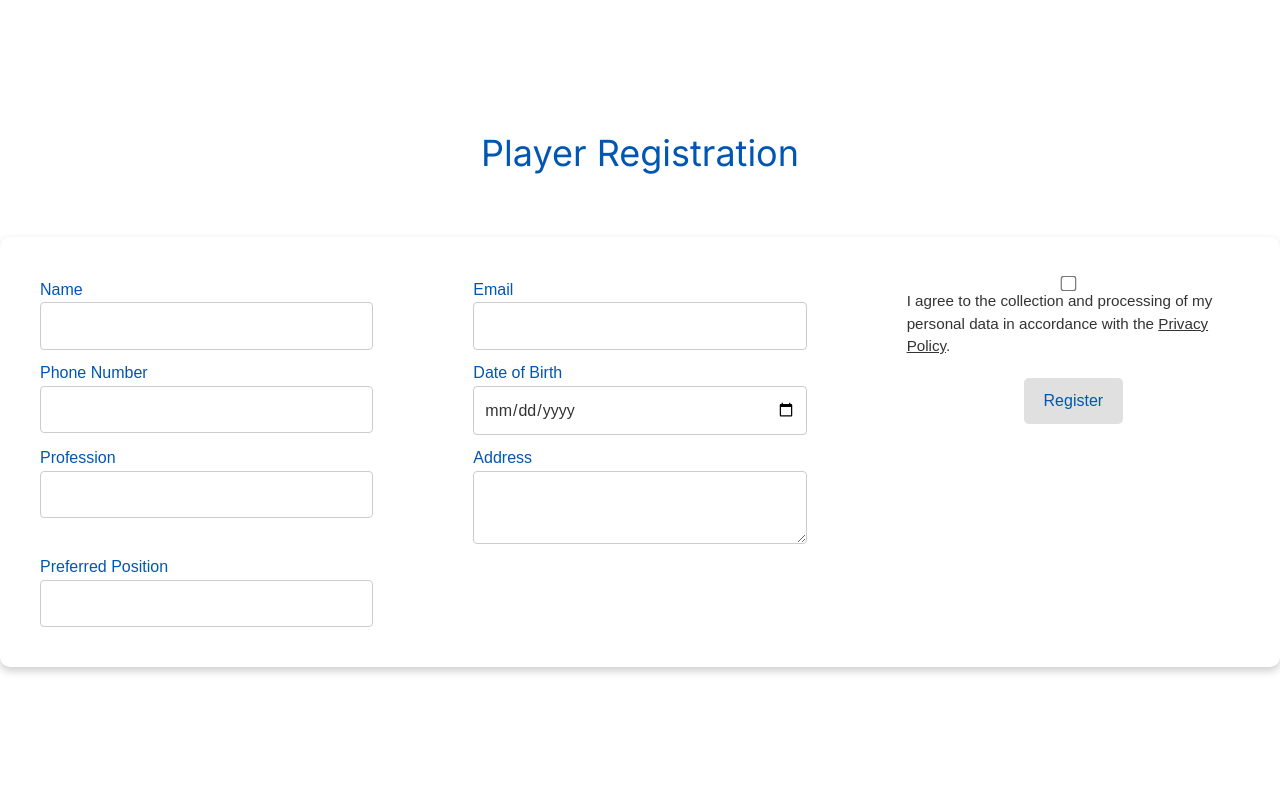
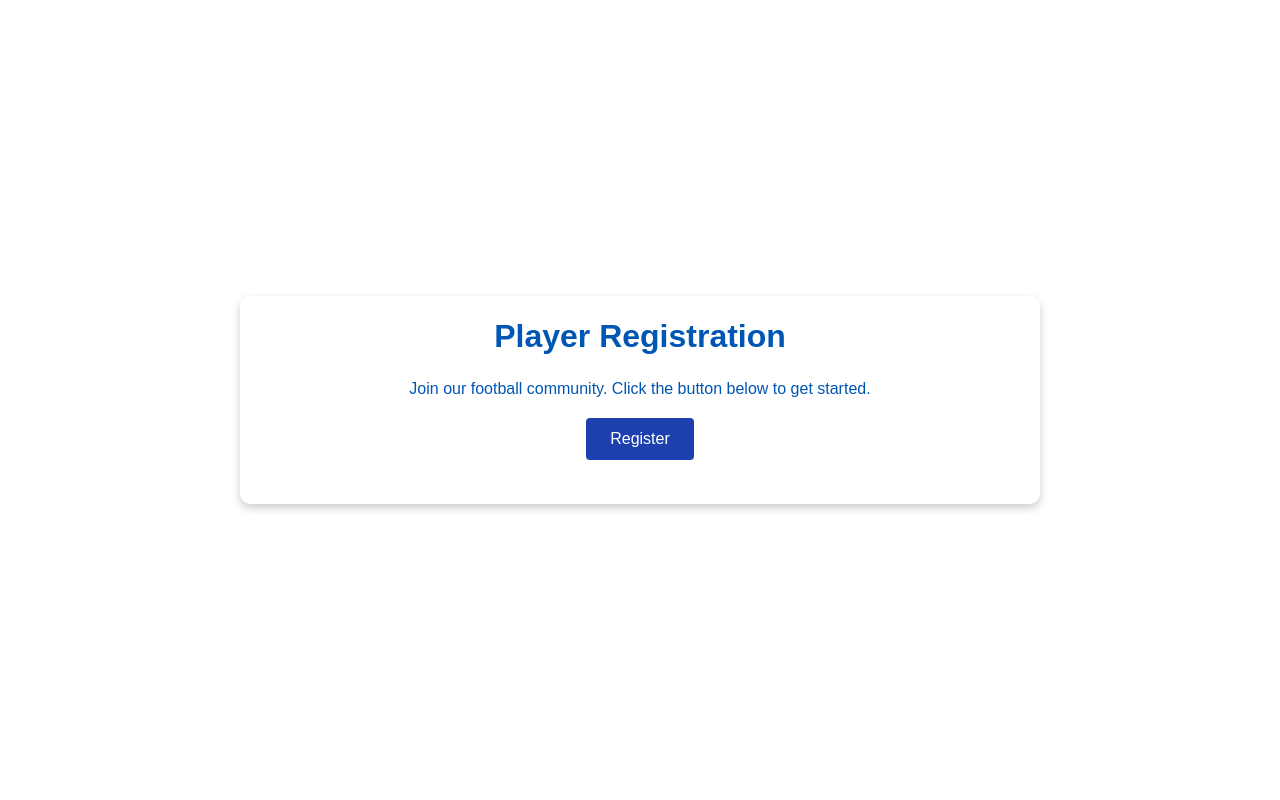
Before and after one commit to ashray-00/nftmunich, a Next.js app: page / in a window 1280 px wide. Shown: the part 1600-2400 px from the top of the page. Built offline with nearby package versions, Linux system fonts and the light colour scheme; no server answers.

Commit message:
Player Registration Page

```diff
--- a/src/app/globals.css
+++ b/src/app/globals.css
@@ -14,3 +14,26 @@ body {
   font-family: Arial, sans-serif;
   line-height: 1.6;
 }
+
+.container {
+  padding: 20px;
+  max-width: 800px;
+  margin: 0 auto;
+  font-family: Arial, sans-serif;
+  line-height: 1.6;
+  background-color: var(--tw-color-bavarian-white);
+  /* White background */
+  color: var(--tw-color-bavarian-blue);
+  /* Blue text */
+  border-radius: 10px;
+  box-shadow: 0 4px 8px rgba(0, 0, 0, 0.2);
+}
+
+.title {
+  font-size: 2rem;
+  font-weight: bold;
+  margin-bottom: 20px;
+  text-align: center;
+  color: var(--tw-color-bavarian-blue);
+  /* Blue title */
+}
--- a/src/app/page.tsx
+++ b/src/app/page.tsx
@@ -1,10 +1,13 @@
+"use client";
+
 import Header from '../components/Header';
 import Carousel from '../components/Carousel';
 import ContactOptions from '../components/ContactOptions';
-import PlayerRegistrationForm from '../components/PlayerRegistrationForm';
 import AboutUs from "../components/AboutUs";
+import { useRouter } from "next/navigation";
 
 export default function Home() {
+  const router = useRouter();
   return (
     <div className="min-h-screen bg-bavarian-white text-bavarian-blue">
       <Header />
@@ -25,14 +28,24 @@ export default function Home() {
           </div>
         </section>
         <section id="player-registration" className="w-full h-screen flex flex-col items-center justify-center">
-          <h2 className="text-4xl mb-8">Player Registration</h2>
-          <div className="w-full flex justify-center mt-8">
-            <PlayerRegistrationForm />
+          <div className="container mx-auto px-4">
+            <h2 className="text-4xl mb-8 font-bold title">Player Registration</h2>
+            <div className="text-center mb-6">
+              <p className="mb-4">
+                Join our football community. Click the button below to get started.
+              </p>
+              <button
+                onClick={() => router.push("/player-registration")}
+                className="bg-blue-800 text-white px-6 py-2 rounded hover:bg-blue-900 transition"
+              >
+                Register
+              </button>
+            </div>
           </div>
         </section>
         <section id="contact" className="w-full h-screen flex flex-col items-center justify-center">
           <div className="flex flex-col items-center justify-center" style={{ marginTop: '30vh' }}>
-            <h2 className="text-4xl mb-8">Contact Us</h2>
+            <h2 className="text-4xl mb-8 title">Contact Us</h2>
           </div>
           <div className="flex-grow flex items-center justify-center">
             <ContactOptions />
--- /dev/null
+++ b/src/app/player-registration/page.tsx
@@ -0,0 +1,29 @@
+"use client";
+
+import React from "react";
+import PlayerRegistrationForm from "../../components/PlayerRegistrationForm";
+import styles from "../../styles/PlayerRegistrationForm.module.css";
+import Link from "next/link";
+
+const PlayerRegistrationPage = () => {
+    return (
+        <div className={styles.container}> {/* Use the container class */}
+            {/* Sticky Header with Logo and Title */}
+            <div className={styles.header}>
+                <Link href="/#home" className={styles.logoLink}>
+                    <img
+                        src="/logo.png" // Replace with the path to your logo
+                        alt="Logo"
+                        className={styles.logo}
+                    />
+                </Link>
+                <h1 className={styles.title}>Player Registration</h1>
+            </div>
+
+            {/* Player Registration Form */}
+            <PlayerRegistrationForm />
+        </div>
+    );
+};
+
+export default PlayerRegistrationPage;
--- a/src/app/privacy-policy/page.tsx
+++ b/src/app/privacy-policy/page.tsx
@@ -23,7 +23,7 @@ const PrivacyPolicy = () => {
                 <li>Date of birth</li>
                 <li>Profession</li>
                 <li>Address</li>
-                <li>Preferred position</li>
+                <li>Health Condition/Allergies</li>
             </ul>
             <h2 className={styles.subtitle}>Why We Collect Your Data</h2>
             <p className={styles.text}>
--- a/src/components/PlayerRegistrationForm.tsx
+++ b/src/components/PlayerRegistrationForm.tsx
@@ -1,196 +1,84 @@
 "use client";
 
-import React, { useState, useEffect } from 'react';
-import styles from '../styles/PlayerRegistrationForm.module.css';
+import React, { useState } from "react";
+import { useRouter } from "next/navigation";
+import styles from "../styles/PlayerRegistrationForm.module.css";
 
-const PlayerRegistrationForm: React.FC = () => {
-  const APP_ID = process.env.NEXT_PUBLIC_APP_ID;
+const PlayerRegistrationPage = () => {
+  const [hasConsented, setHasConsented] = useState(false);
+  const [hasDisagreed, setHasDisagreed] = useState(false);
+  const router = useRouter();
 
-  const [formData, setFormData] = useState({
-    name: '',
-    email: '',
-    phone: '',
-    dob: '',
-    profession: '',
-    address: '',
-    position: '',
-    consent: false,
-  });
-  const [isFormValid, setIsFormValid] = useState(false);
-  const [isSubmitted, setIsSubmitted] = useState(false);
-  const [emailError, setEmailError] = useState('');
-
-  useEffect(() => {
-    const isValid = Object.values(formData).every(
-      value => value !== '' && value !== null) && formData.consent;
-    setIsFormValid(isValid);
-  }, [formData]);
-
-  const handleChange = (
-    e: React.ChangeEvent<HTMLInputElement | HTMLTextAreaElement | HTMLSelectElement>
-  ) => {
-    const { name, value, type } = e.target as HTMLInputElement;
-    const checked = type === "checkbox" ? (e.target as HTMLInputElement).checked : undefined;
-    setFormData({
-      ...formData,
-      [name]: type === "checkbox" ? checked : value, // Handle checkbox state
-    });
-    if (name === "email") {
-      setEmailError(""); // Clear email error when user modifies the email field
-    }
+  const handleAgree = () => {
+    setHasConsented(true);
+    setHasDisagreed(false); // Reset disagreement message
   };
 
-  const handleSubmit = async (e: React.FormEvent) => {
-    e.preventDefault();
-    const formPayload = new FormData();
-    formPayload.append('Name', formData.name);
-    formPayload.append('Phone Number', formData.phone);
-    formPayload.append('Email', formData.email);
-    formPayload.append('Date Of Birth', formData.dob);
-    formPayload.append('Profession', formData.profession);
-    formPayload.append('Address', formData.address);
-    formPayload.append('Preferred Position', formData.position);
+  const handleDisagree = () => {
+    setHasDisagreed(true);
+  };
 
-    const baseURL = `https://script.google.com/macros/s/${APP_ID}/exec`;
+  const handleBack = () => {
+    router.push("/#player-registration");
+  };
 
-    try {
-      const res = await fetch(baseURL, {
-        method: 'POST',
-        body: formPayload,
-      });
-      const result = await res.json();
-
-      if (result.result === 'success') {
-        setIsSubmitted(true);
-      } else if (result.result === 'error' && result.message === 'Email address already registered.') {
-        setEmailError('This email address is already registered.'); // Set email error
-      } else {
-        alert('Failed to submit the form. Please try again.');
-      }
-    } catch (error) {
-      console.error('Error submitting form:', error);
-      alert('An error occurred. Please try again.');
-    }
-  };
   return (
-    <div className={styles.container}>
-      {isSubmitted ? ( // Conditionally render success message or form
-        <div className={styles.successMessage}>
-          <h2>Player Registration Successful!</h2>
-          <p>Thank you for registering. We will contact you soon.</p>
+    <div className="min-h-screen bg-bavarian-white text-bavarian-blue p-8">
+      {/* Consent Section */}
+      {!hasConsented ? (
+        <div className="mt-8 text-center">
+          <p className="mb-4">
+            I agree to the collection and processing of my personal data in
+            accordance with the{" "}
+            <a href="/privacy-policy" className="text-blue-600 underline">
+              Privacy Policy
+            </a>.
+          </p>
+          <div className="flex justify-center gap-4">
+            <button
+              onClick={handleAgree}
+              className="bg-green-500 text-white px-4 py-2 rounded hover:bg-green-600 transition"
+            >
+              Agree
+            </button>
+            <button
+              onClick={handleDisagree}
+              className="bg-red-500 text-white px-4 py-2 rounded hover:bg-red-600 transition"
+            >
+              Disagree
+            </button>
+          </div>
+          {hasDisagreed && (
+            <p className="mt-4 text-red-600">
+              You need to agree to the consent to proceed with registration.
+            </p>
+          )}
         </div>
       ) : (
-        <form onSubmit={handleSubmit} className={styles.form}>
-          <div className={styles.formLeft}>
-            <div className={styles.formGroup}>
-              <label htmlFor="name">Name</label>
-              <input
-                type="text"
-                id="name"
-                name="name"
-                value={formData.name}
-                onChange={handleChange}
-                className={styles.input}
-                required
-              />
-            </div>
-            <div className={`${styles.formGroup} ${emailError ? styles.error : ''}`}>
-              <label htmlFor="email">Email</label>
-              <input
-                type="email"
-                id="email"
-                name="email"
-                value={formData.email}
-                onChange={handleChange}
-                className={styles.input}
-                required
-              />
-              {emailError && <p className={styles.errorMessage}>{emailError}</p>}
-            </div>
-            <div className={styles.formGroup}>
-              <label htmlFor="phone">Phone Number</label>
-              <input
-                type="tel"
-                id="phone"
-                name="phone"
-                value={formData.phone}
-                onChange={handleChange}
-                className={styles.input}
-                required
-              />
-            </div>
-            <div className={styles.formGroup}>
-              <label htmlFor="dob">Date of Birth</label>
-              <input
-                type="date"
-                id="dob"
-                name="dob"
-                value={formData.dob}
-                onChange={handleChange}
-                className={styles.input}
-                required
-              />
-            </div>
-            <div className={styles.formGroup}>
-              <label htmlFor="profession">Profession</label>
-              <input
-                type="text"
-                id="profession"
-                name="profession"
-                value={formData.profession}
-                onChange={handleChange}
-                className={styles.input}
-                required
-              />
-            </div>
-            <div className={styles.formGroup}>
-              <label htmlFor="address">Address</label>
-              <textarea
-                id="address"
-                name="address"
-                value={formData.address}
-                onChange={handleChange}
-                className={styles.input}
-                required
-              />
-            </div>
-            <div className={styles.formGroup}>
-              <label htmlFor="position">Preferred Position</label>
-              <input
-                type="text"
-                id="position"
-                name="position"
-                value={formData.position}
-                onChange={handleChange}
-                className={styles.input}
-                required
-              />
-            </div>
-          </div>
-          <div className={styles.formRight}>
-            <div className={styles.formGroup}>
-              <input
-                type="checkbox"
-                id="consent"
-                name="consent"
-                onChange={handleChange}
-                required
-                className={styles.checkbox}
-              />
-              <label htmlFor="consent" className={styles.checkboxLabel}>
-                I agree to the collection and processing of my personal data in
-                accordance with the{" "}
-                <a href="/privacy-policy" className={styles.link}>
-                  Privacy Policy
-                </a>.
-              </label>
-            </div>
-            <button type="submit" className={styles.submitButton} disabled={!isFormValid}>Register</button>
-          </div>
-        </form>
+        // Google Form Embed
+        <div className={styles.iframeWrapper}>
+          <iframe
+            src="https://docs.google.com/forms/d/e/1FAIpQLSdXgqk137Rabuj3tgB9N7hzqgwXfgVf7Y2_s7g5F1t15SriKg/viewform?embedded=true"
+            className={styles.iframe}
+            title="Google Form"
+            allowFullScreen
+          >
+            Loading…
+          </iframe>
+        </div>
       )}
+
+      {/* Back Button */}
+      <div className="mt-8 text-center">
+        <button
+          onClick={handleBack}
+          className="bg-bavarian-blue text-white px-4 py-2 rounded hover:bg-blue-700 transition"
+        >
+          Back
+        </button>
+      </div>
     </div>
   );
 };
 
-export default PlayerRegistrationForm;
+export default PlayerRegistrationPage;
--- a/src/styles/PlayerRegistrationForm.module.css
+++ b/src/styles/PlayerRegistrationForm.module.css
@@ -1,14 +1,55 @@
 .container {
-  padding: 20px;
+  width: 100%;
+  height: 100vh;
+  margin: 0;
+  padding: 0;
+  display: flex;
+  flex-direction: column;
+  background-color: #ffffff;
+}
+
+.header {
+  position: sticky;
+  /* Make the header always visible */
+  top: 0;
+  left: 0;
+  width: 100%;
+  display: flex;
+  align-items: center;
+  justify-content: space-between;
+  /* Space between logo and title */
+  background-color: #ffffff;
+  /* Match the background color */
+  padding: 16px;
+  box-shadow: 0 2px 4px rgba(0, 0, 0, 0.1);
+  /* Optional: Add a subtle shadow */
+  z-index: 1000;
+  /* Ensure it stays above other elements */
+}
+
+.logoLink {
+  display: flex;
+  align-items: center;
+  text-decoration: none;
+}
+
+.logo {
+  height: 40px;
+  /* Adjust the size of the logo */
+  cursor: pointer;
+}
+
+.title {
+  font-size: 1.5rem;
+  font-weight: bold;
+  color: #0070f3;
+  /* Customize the title color */
   margin: 0 auto;
-  font-family: Arial, sans-serif;
-  line-height: 1.6;
-  background-color: var(--tw-color-bavarian-white);
-  /* White background */
-  color: var(--tw-color-bavarian-blue);
-  /* Blue text */
-  border-radius: 10px;
-  box-shadow: 0 4px 8px rgba(0, 0, 0, 0.2);
+  /* Center the title */
+  position: absolute;
+  /* Center the title in the header */
+  left: 50%;
+  transform: translateX(-50%);
 }
 
 .form {
@@ -16,6 +57,31 @@
   grid-template-columns: 1fr;
   gap: 10px 100px;
   padding: 20px;
+}
+
+.iframeWrapper {
+  width: 100%;
+  /* Ensure the iframe wrapper takes up the full width */
+  height: calc(100vh - 50px);
+  /* Subtract the height of the title or any header */
+  display: flex;
+  justify-content: center;
+  align-items: center;
+  padding: 0;
+  /* Remove any padding around the iframe */
+  margin: 0;
+  /* Remove any margin around the iframe */
+}
+
+.iframe {
+  width: 100%;
+  /* Make the iframe take up the full width of the wrapper */
+  height: 100%;
+  /* Make the iframe take up the full height of the wrapper */
+  border: none;
+  /* Remove the border around the iframe */
+  border-radius: 0;
+  /* Remove rounded corners for a full-screen effect */
 }
 
 .formLeft,
```
